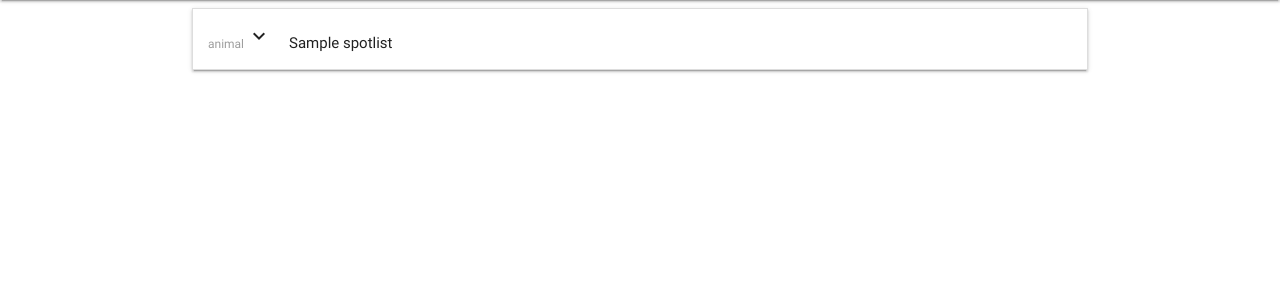
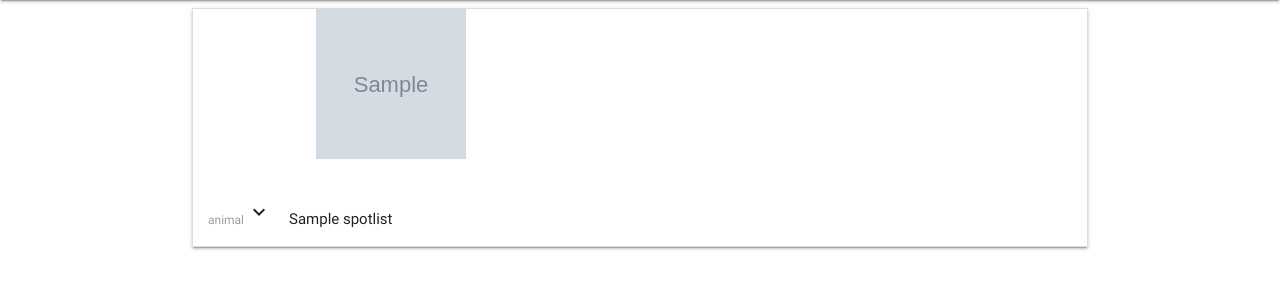
Before and after one commit to codingwithgeert/wildlife-globe-explorer, a Flask app: page /spotlist_list in a window 1280 px wide. Shown: the part 64-364 px from the top of the page. Run offline with Flask 2, Linux system fonts and the light colour scheme; grey boxes marked "Sample" are stand-in pictures; a database or web service that is not in the repository returns one stand-in record (values such as "Sample title"); some libraries are stand-ins or nearby versions.

Commit message:
Placed the picture at top of the dropdown instead of inside it

```diff
--- a/templates/spotlist.html
+++ b/templates/spotlist.html
@@ -1,6 +1,12 @@
 {% extends 'base.html' %} {% block content %}
+
 <ul class="collapsible" data-collapsible="accordion">
     {% for spotlist in spotlists %}
+    <div class="container col s3">
+        <div class="row">
+            <img src="{{spotlist.animal_image}}" height="150" width="150">
+        </div>
+    </div>
     <li>
         <div class="collapsible-header">
 
@@ -8,15 +14,11 @@
                 <label>animal</label><i class="material-icons">expand_more</i>{{spotlist.animal_name}}
             </div>
         </div>
-            <div class="collapsible-body">
-                <span>
-                    {{spotlist.animal_info}}
-                </span>
-            </div>
+
         <div class="collapsible-body">
             <span>
                     {{spotlist.animal_location}}
-                    <img src="{{spotlist.animal_image}}"height="200" width="200">
+
                 </span>
         </div>
     </li>
```
Lines whose indentation alone changed are shown as unchanged.
